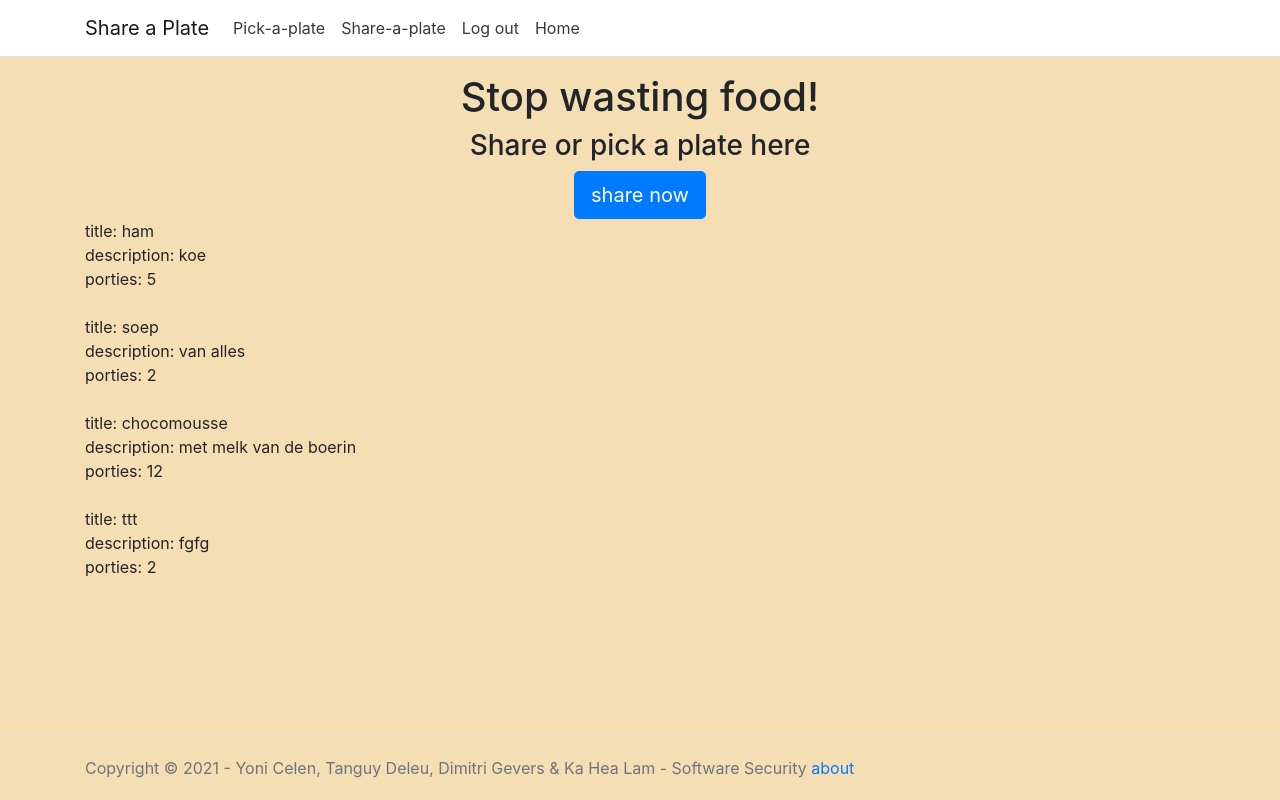
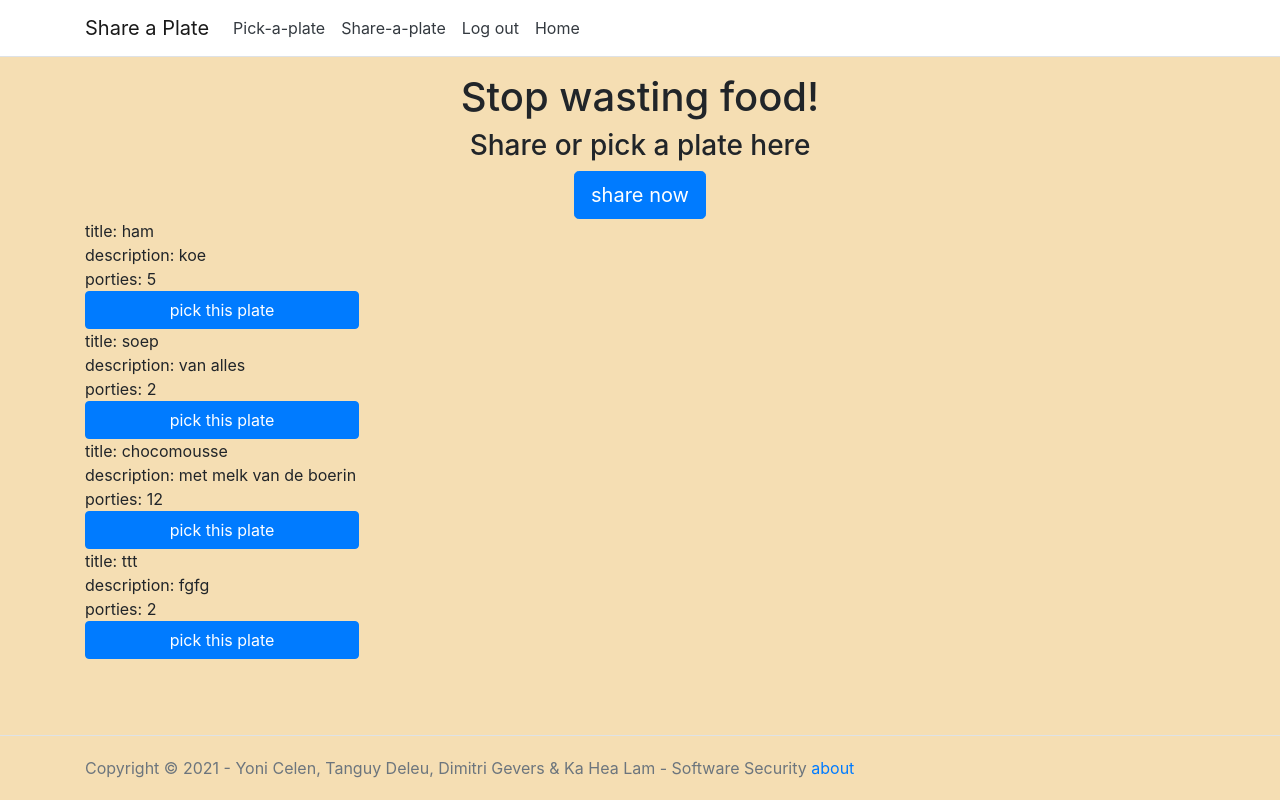
Before and after one commit to EHB-TI/web-app-digital-dream-team, an Angular app in the folder Frontend/Share-Plate/: page /plates in a window 1280 px wide. Built offline with nearby package versions, Linux system fonts and the light colour scheme; data requests are answered from the project's data file.

Commit message:
partial implemantation pick this plate

```diff
--- a/Frontend/Share-Plate/src/app/components/plate/plate.component.html
+++ b/Frontend/Share-Plate/src/app/components/plate/plate.component.html
@@ -1,7 +1,12 @@
 <!-- {{ plate.description }} -->
-title: {{plate.title}} <br/>
-description: {{plate.description}}<br/>
-porties: {{plate.portionsavailable}}<br/>
+title: {{plate.title}} <br />
+description: {{plate.description}}<br />
+porties: {{plate.portionsavailable}}<br />
 <!-- Pick-up starts at: {{pickuptime}}<br/> -->
 <!-- Pick-up ends at: {{endpickuptime}} -->
-<br/>
+
+<!-- Pick up address: {{user.address}} -->
+
+
+<input (click)="onToggle(plate)" class="btn btn-primary" value="pick this plate"/>
+<br />
--- a/Frontend/Share-Plate/src/app/components/plate/plate.component.ts
+++ b/Frontend/Share-Plate/src/app/components/plate/plate.component.ts
@@ -1,5 +1,6 @@
-import { Component, Input, OnInit } from '@angular/core';
+import { Component, Input, OnInit, Output, EventEmitter } from '@angular/core';
 import { Plate } from 'src/app/models/Plate';
+import { User } from 'src/app/models/User';
 
 @Component({
   selector: 'app-plate',
@@ -10,9 +11,22 @@ export class PlateComponent implements OnInit {
   @Input()
   plate!: Plate;
 
-  constructor() { }
+  @Input()
+  user!: User;
+
+  @Output()
+  onTakeAPlate: EventEmitter<Plate> =new EventEmitter();
+
+
+  constructor() {
+  }
 
   ngOnInit(): void {
+    this.plate.pickupuser = [];
+  }
+
+  onToggle(plate: Plate) {
+    this.onTakeAPlate.emit(plate);
   }
 
 }
--- a/Frontend/Share-Plate/src/app/components/plates/plates.component.html
+++ b/Frontend/Share-Plate/src/app/components/plates/plates.component.html
@@ -1,4 +1,3 @@
-
 <div>
   <h1>Stop wasting food!</h1>
   <h3>Share or pick a plate here</h3>
@@ -6,9 +5,14 @@
 </div>
 
 
+<!-- <app-share
+  (onShare)="addPlate($event)"
+> </app-share> -->
 
-<app-plate *ngFor="let plate of plates" [plate] = "plate">
-  title: {{plate.title}} <br/>
+
+<app-plate *ngFor="let plate of plates" [plate]="plate" (onTakeAPlate)="takeAPlate(plate)">
+
+  <!-- title: {{plate.title}} <br/>
   description: {{plate.description}}<br/>
-  <br/>
+  <br/> -->
 </app-plate>
--- a/Frontend/Share-Plate/src/app/components/plates/plates.component.ts
+++ b/Frontend/Share-Plate/src/app/components/plates/plates.component.ts
@@ -1,4 +1,6 @@
 import { Component, OnInit } from '@angular/core';
+// import { userInfo } from 'os';
+import { User } from 'src/app/models/User';
 import { Plate } from '../../models/Plate';
 import { ApiService } from '../../services/api.service'
 // import { HttpClient } from "@angular/common/http";
@@ -9,31 +11,44 @@ import { ApiService } from '../../services/api.service'
   styleUrls: ['./plates.component.css']
 })
 
-export class PlatesComponent implements OnInit  {
+export class PlatesComponent implements OnInit {
   plates: Plate[] = [];
+
 
   constructor(private apiService: ApiService) { }
 
   ngOnInit(): void {
     this.apiService.getPlates()
-    .subscribe(
-      (plates) => (this.plates = plates)
-    )
+      .subscribe(
+        (plates) => (this.plates = plates)
+      )
   }
 
 
   addPlate(plate: Plate) {
     this.apiService.addPlate(plate)
       .subscribe(
-        (plate) => (  this.plates.push(plate) )
+        (plate) => (this.plates.push(plate))
       );
   }
 
   deletePlate(plate: Plate) {
     this.apiService.deletePlate(plate)
       .subscribe(
-      () => ( this.plates = this.plates.filter( t => t.id !== plate.id ) )
-  );
+        () => (this.plates = this.plates.filter(p => p.id !== plate.id))
+      );
+  }
+
+  takeAPlate(plate: Plate) {
+
+    if (plate.portionsavailable > 0) {
+      // if (user.id != null) {
+        plate.portionsavailable -= 1;
+        // temp hardcoded, need a function in apiservice to return to current user (id)
+        plate.pickupuser.push(1);
+        this.apiService.updatePlate(plate);
+      // }
+    }
   }
 
 }
--- a/Frontend/Share-Plate/src/app/components/share/share.component.ts
+++ b/Frontend/Share-Plate/src/app/components/share/share.component.ts
@@ -53,9 +53,7 @@ export class ShareComponent implements OnInit {
 
     this.onShare.emit(newPlate);
 
-
     this.apiService.addPlate(newPlate).subscribe();
-    console.log(newPlate);
 
     this.router.navigate(['/plates']);
   }
```
